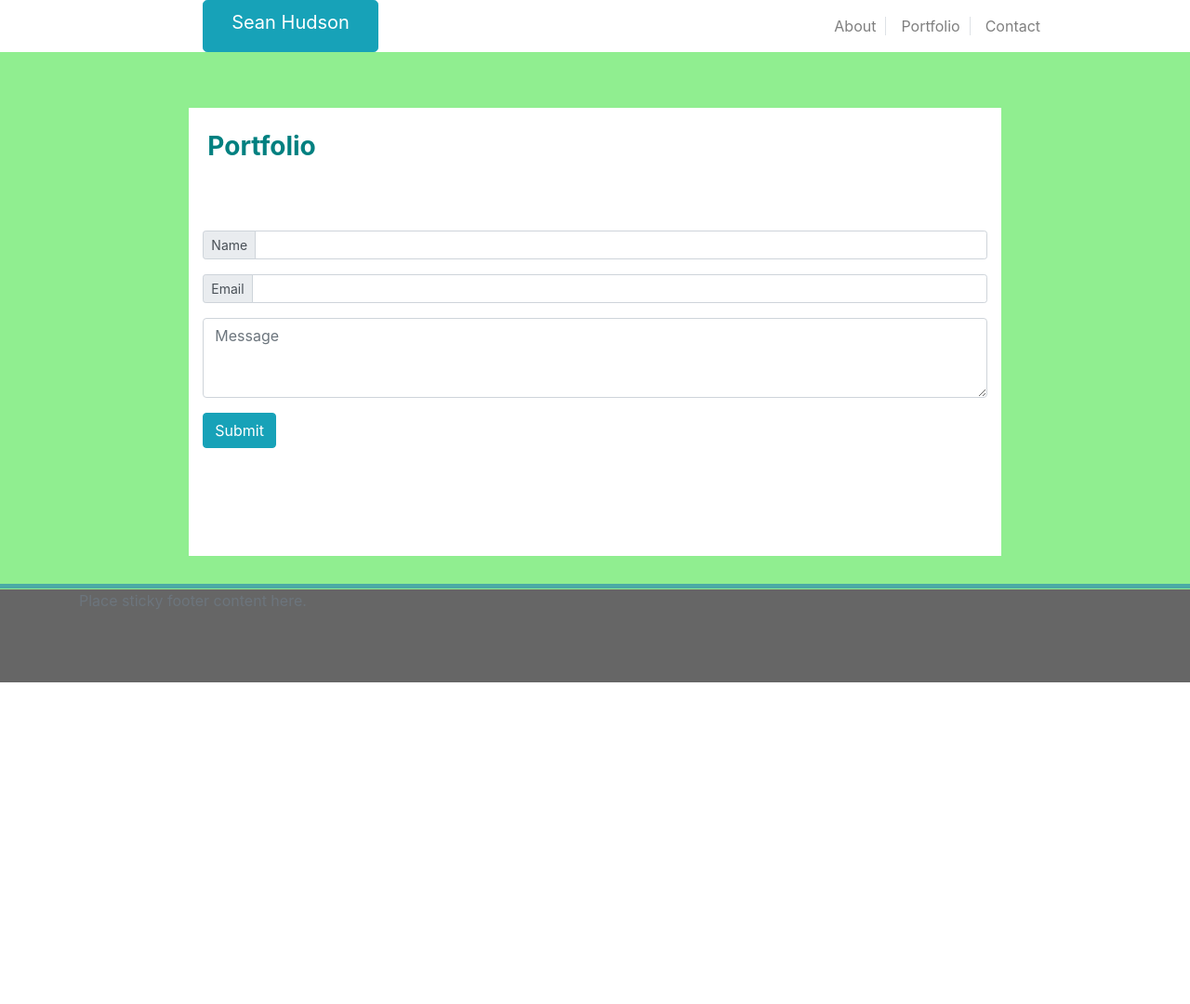
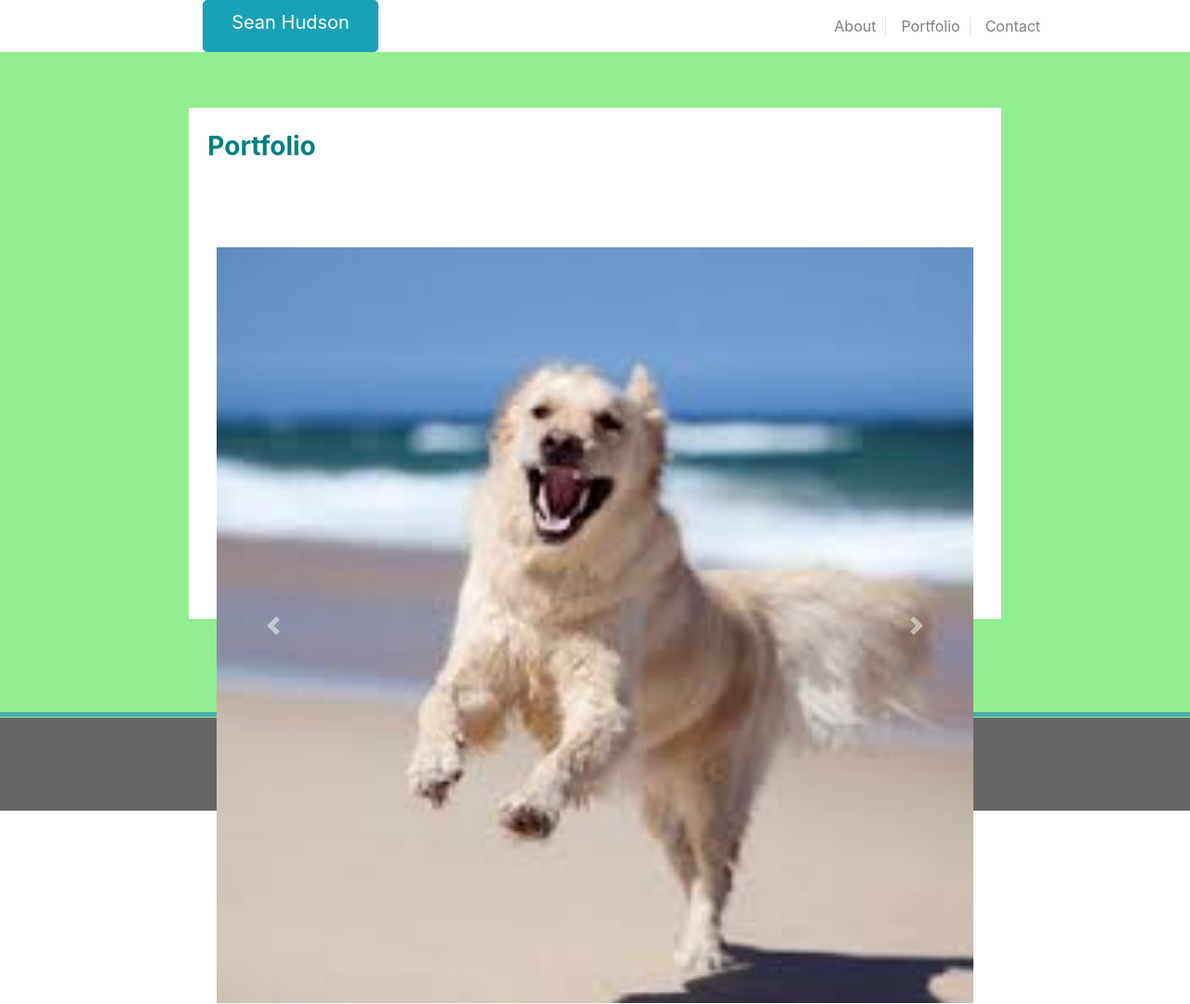
Before and after one commit to shudson123/Bootstrap-Portfolio, a plain HTML site: page portfolio.html in a window 1280 px wide. Shown: the whole page at 93% size. Before the commit the page ends 800 px from the top, so only its background shows below. Drawn offline with nearby package versions, Linux system fonts and the light colour scheme.

Commit message:
Bootstrap-Portfolio

```diff
--- a/portfolio.html
+++ b/portfolio.html
@@ -43,68 +43,70 @@
                         </nav>
                   </div>
                 </div>
+                <div class= "container-md" style= "background-color: lightgreen; height: 100%">
                                 <div class = "row" style= "height: 60px">
                                 <div class = "col-md-12">
 
                                 </div>
                                 </div>
-                <div class= "row">
-                  <div class = "col-md-2" style = "background-color: lightgreen">
+                                <div class= "row" style= "height: 150px">
+                                    <div class = "col-md-2">
 
                                 </div>
                                 <div class = "col-md-8" style = "background-color: white; font-size: 28px; padding: 20px 20px; color: teal; font-weight: bold;">
                                 Portfolio
                                 </div>
-                  <div class = "col-md-2" style = "background-color: lightgreen">
+                                <div class = "col-md-2">
 
                                 </div>
                                 </div>
-                <div class = "row" style = "margin-bottom: 100px; height: 300px;">
-                  <div class = "col-md-2" style = "background-color: lightgreen">
+                                <div class= "row" style= "height: 500px">
+                                    <div class= "col-md-2"></div>
+                                    <div class= "col-md-8" style= "background-color: white; height: 400px">
+                                      <div class= "container">
+
+                                            <div id="carouselExampleControls" class="carousel slide" data-ride="carousel">
+                                                    <div class="carousel-inner">
+                                                      <div class="carousel-item active">
+                                                        <img class="d-block w-100" src="Images\dog.jpg" alt="First slide">
+                                                      </div>
+                                                      <div class="carousel-item">
+                                                        <img class="d-block w-100" src="..." alt="Second slide">
+                                                      </div>
+                                                      <div class="carousel-item">
+                                                        <img class="d-block w-100" src="..." alt="Third slide">
+                                                      </div>
+                                                    </div>
+                                                    <a class="carousel-control-prev" href="#carouselExampleControls" role="button" data-slide="prev">
+                                                      <span class="carousel-control-prev-icon" aria-hidden="true"></span>
+                                                      <span class="sr-only">Previous</span>
+                                                    </a>
+                                                    <a class="carousel-control-next" href="#carouselExampleControls" role="button" data-slide="next">
+                                                      <span class="carousel-control-next-icon" aria-hidden="true"></span>
+                                                      <span class="sr-only">Next</span>
+                                                    </a>
+                                                  </div>
+                                                </div>
+                                    <div class= "col-md-2"></div>
+                                </div>
+                                <div class= "row"></div>
+                                    <div class= "col-md-2"></div>
+                                    <div class= "col-md-8">
 
                                         </div>
-                  <div class = "col-md-8" style = "height: 400px; padding-top: 50px; padding-bottom: 100px; background-color: white;">
-                      <div class="input-group input-group-sm mb-3">
-                          <div class="input-group-prepend">
-                            <span class="input-group-text" id="inputGroup-sizing-sm">Name</span>
-                          </div>
-                          <input type="text" class="form-control" aria-label="Small" aria-describedby="inputGroup-sizing-sm">
-                        </div>
-                        <div class="input-group input-group-sm mb-3">
-                            <div class="input-group-prepend">
-                              <span class="input-group-text" id="inputGroup-sizing-sm">Email</span>
-                            </div>
-                            <input type="text" class="form-control" aria-label="Small" aria-describedby="inputGroup-sizing-sm">
-                          </div>
-                          <div class="form-horizontal" columns= "6">
-                              <div class="form-group">
-                                  <textarea class="form-control" rows="3" placeholder="Message" required></textarea>
-                                 </div>
-                          </div>
-                          <input class="btn btn-info" type="submit" value="Submit">
-                      </div>
-                      <div class = "col-md-2">
+                                    <div class= "col-md-2"></div>
 
-                      </div>
-
-
-
-
-                </div>
-                <div class= "row">
-                    <div class= "col-md-12" style= "height: 30px; background-color: lightgreen">
-
-                    </div>
 
                                 </div>
                                 <div class= "row" style= "background-color: #4aaaa5; height: 5px"></div>
                                 <div class= "col-md-12"></div>
                                 </div>
+                </div>
 
 <!--Footer-->
 <footer class="footer" style= "background-color: #666666; height: 100px">
     <div class="container">
-      <p class="text-muted">Place sticky footer content here.</p>
+      <p class="text" style= "text-align: center; color: lightblue">Copyright</p>
     </div>
   </footer>
 <!--/.Footer-->
```
Also changed, not shown: contact.html (+1 -1 lines), index.html (+17 -31 lines), Images/dog.jpg (added), Images/guitar.jpg (added), Images/headphones.jpg (added), Images/motorcycle.jpg (added). Lines whose indentation alone changed are shown as unchanged.
